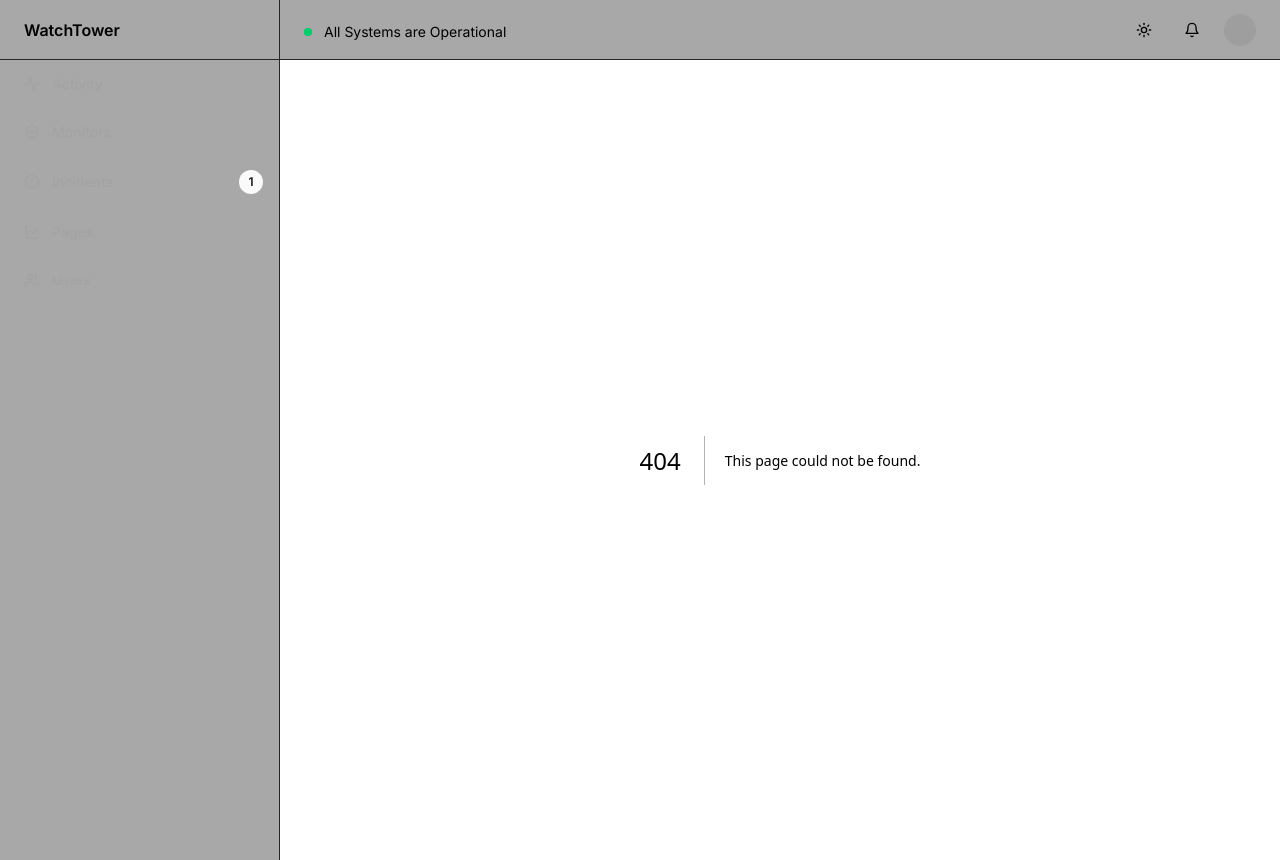
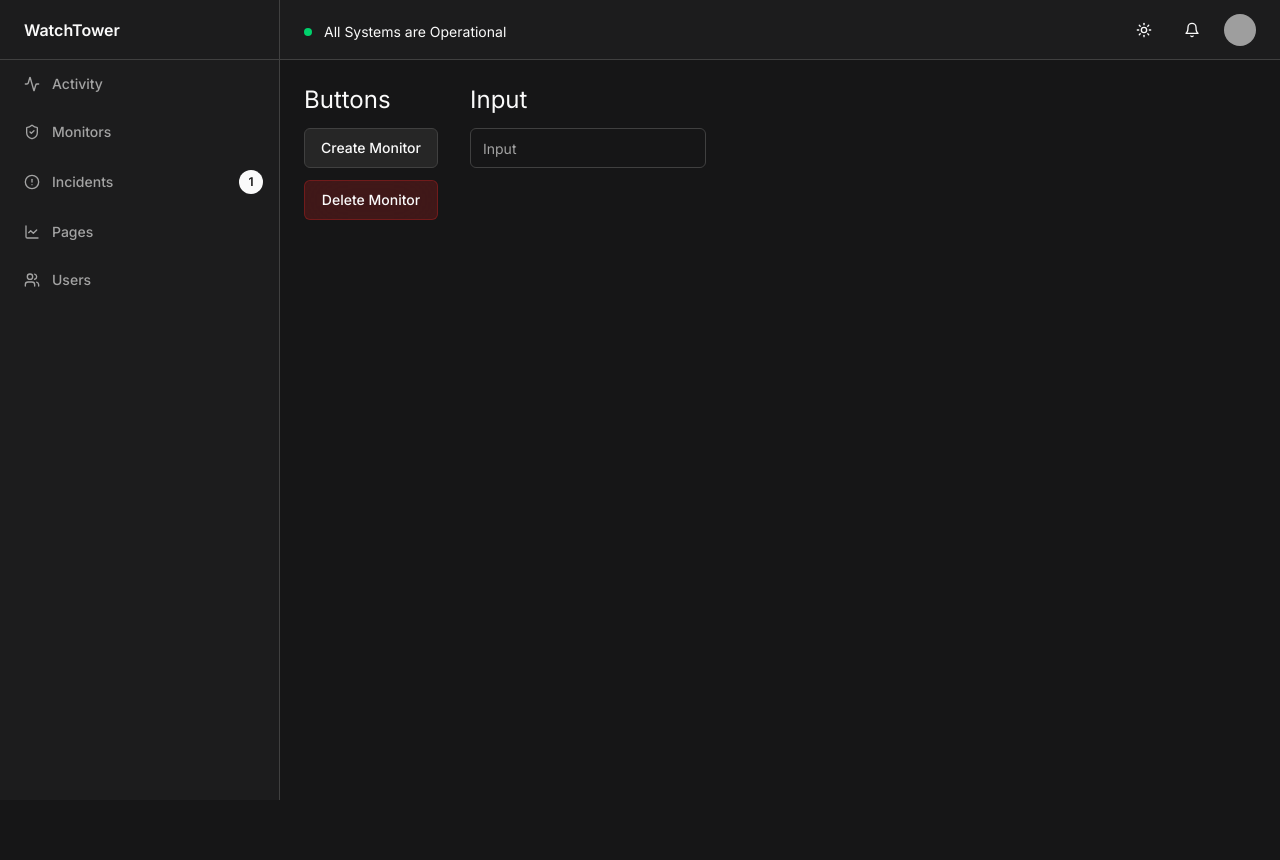
Before and after one commit to watchtower/watchtower, a Next.js app: page /ui in a window 1280 px wide. Before the commit this address had no page. After the commit the page ends 800 px from the top, so only its background shows below. Built offline with nearby package versions, Linux system fonts and the light colour scheme; grey boxes are pictures that could not be loaded.

Commit message:
chore(ui): buttons updated

```diff
--- a/app/globals.css
+++ b/app/globals.css
@@ -35,7 +35,7 @@
   }
 
   .dark {
-    --background: 0 0% 3.9%;
+    --background: 240 2% 9%;
     --foreground: 0 0% 98%;
     --card: 0 0% 3.9%;
     --card-foreground: 0 0% 98%;
@@ -43,7 +43,7 @@
     --popover-foreground: 0 0% 98%;
     --primary: 0 0% 98%;
     --primary-foreground: 0 0% 9%;
-    --secondary: 0 0% 14.9%;
+    --secondary: 0 0% 15%;
     --secondary-foreground: 0 0% 98%;
     --muted: 0 0% 14.9%;
     --muted-foreground: 0 0% 63.9%;
@@ -51,8 +51,8 @@
     --accent-foreground: 0 0% 98%;
     --destructive: 0 62.8% 30.6%;
     --destructive-foreground: 0 0% 98%;
-    --border: 0 0% 14.9%;
-    --input: 0 0% 14.9%;
+    --border: 0 0% 25%;
+    --input: 0 0% 25%;
     --ring: 0 0% 83.1%;
     --chart-1: 220 70% 50%;
     --chart-2: 160 60% 45%;
--- /dev/null
+++ b/app/ui/page.tsx
@@ -0,0 +1,19 @@
+import { Button } from '@/components/ui/button';
+import { Input } from '@/components/ui/input';
+
+export default function UI() {
+  return (
+    <main className="flex gap-8 p-6">
+      <div className="flex flex-col space-y-3">
+        <h2 className="text-2xl">Buttons</h2>
+        <Button variant={'secondary'}>Create Monitor</Button>
+        <Button variant={'destructive'}>Delete Monitor</Button>
+      </div>
+
+      <div className="flex flex-col space-y-3">
+        <h2 className="text-2xl">Input</h2>
+        <Input placeholder="Input" />
+      </div>
+    </main>
+  );
+}
--- a/components/ui/button.tsx
+++ b/components/ui/button.tsx
@@ -1,36 +1,36 @@
-import * as React from "react";
-import { Slot } from "@radix-ui/react-slot";
-import { cva, type VariantProps } from "class-variance-authority";
+import * as React from 'react';
+import { Slot } from '@radix-ui/react-slot';
+import { cva, type VariantProps } from 'class-variance-authority';
 
-import { cn } from "@/lib/utils";
+import { cn } from '@/lib/utils';
 
 const buttonVariants = cva(
-  "inline-flex items-center justify-center whitespace-nowrap rounded-md text-sm font-medium ring-offset-background focus-visible:outline-none focus-visible:ring-2 focus-visible:ring-ring focus-visible:ring-offset-2 disabled:pointer-events-none disabled:opacity-50",
+  'inline-flex items-center justify-center whitespace-nowrap rounded-md text-sm font-medium ring-offset-background transition-all focus-visible:outline-none focus-visible:ring-2 focus-visible:ring-ring focus-visible:ring-offset-2 disabled:pointer-events-none disabled:opacity-50 select-none motion-reduce:transition-none active:scale-95',
   {
     variants: {
       variant: {
-        default: "bg-primary text-primary-foreground hover:bg-primary/90",
+        default: 'bg-primary text-primary-foreground hover:bg-primary/90',
         destructive:
-          "bg-destructive text-destructive-foreground hover:bg-destructive/90",
+          'bg-destructive/40 border border-destructive/80 text-destructive-foreground hover:bg-destructive/35',
         outline:
-          "border border-input bg-background hover:bg-accent hover:text-accent-foreground",
+          'border border-input bg-background hover:bg-accent hover:text-accent-foreground',
         secondary:
-          "bg-secondary text-secondary-foreground hover:bg-secondary/80",
-        ghost: "hover:bg-accent hover:text-accent-foreground",
-        link: "text-primary underline-offset-4 hover:underline",
+          'bg-secondary text-secondary-foreground border hover:bg-secondary/80',
+        ghost: 'hover:bg-accent hover:text-accent-foreground',
+        link: 'text-primary underline-offset-4 hover:underline',
       },
       size: {
-        default: "h-10 px-4 py-2",
-        sm: "h-9 rounded-md px-3",
-        lg: "h-11 rounded-md px-8",
-        icon: "h-10 w-10",
+        default: 'h-10 px-4 py-2 backdrop-blur-xl',
+        sm: 'h-9 rounded-md px-3',
+        lg: 'h-11 rounded-md px-8',
+        icon: 'h-10 w-10',
       },
     },
     defaultVariants: {
-      variant: "default",
-      size: "default",
+      variant: 'default',
+      size: 'default',
     },
-  }
+  },
 );
 
 export interface ButtonProps
@@ -41,7 +41,7 @@ export interface ButtonProps
 
 const Button = React.forwardRef<HTMLButtonElement, ButtonProps>(
   ({ className, variant, size, asChild = false, ...props }, ref) => {
-    const Comp = asChild ? Slot : "button";
+    const Comp = asChild ? Slot : 'button';
     return (
       <Comp
         className={cn(buttonVariants({ variant, size, className }))}
@@ -49,8 +49,8 @@ const Button = React.forwardRef<HTMLButtonElement, ButtonProps>(
         {...props}
       />
     );
-  }
+  },
 );
-Button.displayName = "Button";
+Button.displayName = 'Button';
 
 export { Button, buttonVariants };
```
Also changed, not shown: 1 other file (tests, documents, lock files or other folders).
